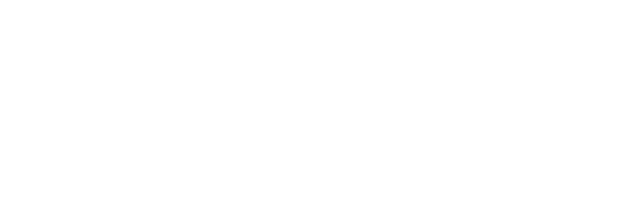
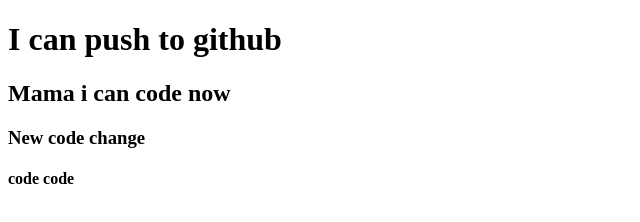
Before and after one commit to Rizonislam455/my-second-rpo, a plain HTML site: page index.html in a window 1280 px wide. Shown: the whole page, without its empty margins (0-640 px from the left). Drawn offline with Linux system fonts and the light colour scheme.

Commit message:
my second rpo

```diff
--- a/index.html
+++ b/index.html
@@ -6,7 +6,11 @@
     <meta name="viewport" content="width=, initial-scale=1.0">
     <title>my second rpo</title>
 </head>
+
 <body>
-
+    <h1>I can push to github</h1>
+<h2>Mama i can code now</h2>
+<h3>New code change</h3>
+<h4>code code</h4>
 </body>
 </html>
```
